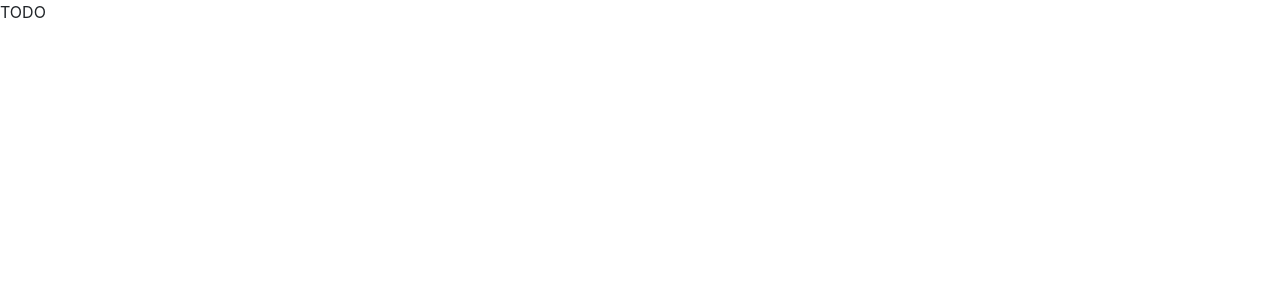
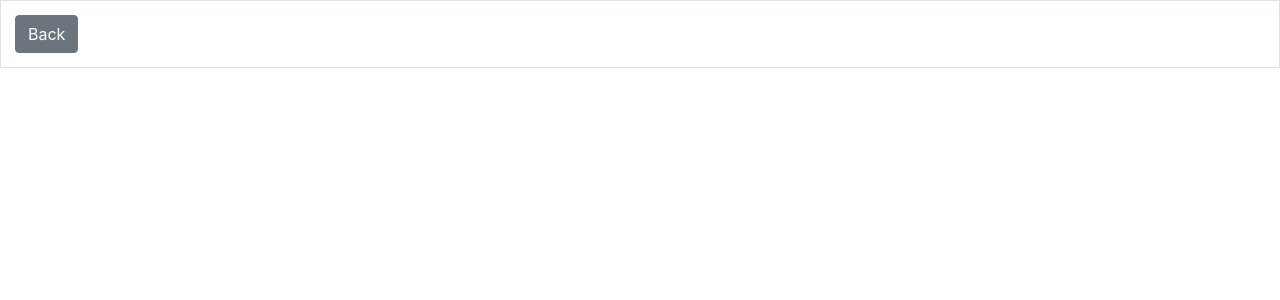
Before and after one commit to rlloyd2001/order-food-react-ts, a React (Create React App) app: page / in a window 1280 px wide. Both pictures are taken after a click on the button "Breakfast". Shown: the top 300 px of the page. Built offline with nearby package versions, Linux system fonts and the light colour scheme; the HTML template or start-up script is replaced by a standard one.

Commit message:
adding back button to menu page

```diff
--- a/src/order-category-menu/OrderCategoryMenu.tsx
+++ b/src/order-category-menu/OrderCategoryMenu.tsx
@@ -1,4 +1,5 @@
 import * as React from 'react';
+import { OrderCategoryStore } from '../store-services/OrderCategoryStore';
 
 class OrderCategoryMenu extends React.Component {
   constructor(props: Readonly<{}>) {
@@ -7,8 +8,14 @@ class OrderCategoryMenu extends React.Component {
   }
 
   public render() {
+    function selectOtherCategory() {
+      OrderCategoryStore.selectedCategoryId.next('');
+    }
+
     return (
-      <div>TODO</div>
+      <div className="border" style={{width: '100%', padding: '14px', display: 'inline-block'}}>
+        <button style={{float: 'left'}} type="button" className="btn btn-secondary" onClick={selectOtherCategory}>Back</button>
+      </div>
     );
   }
 }
```
